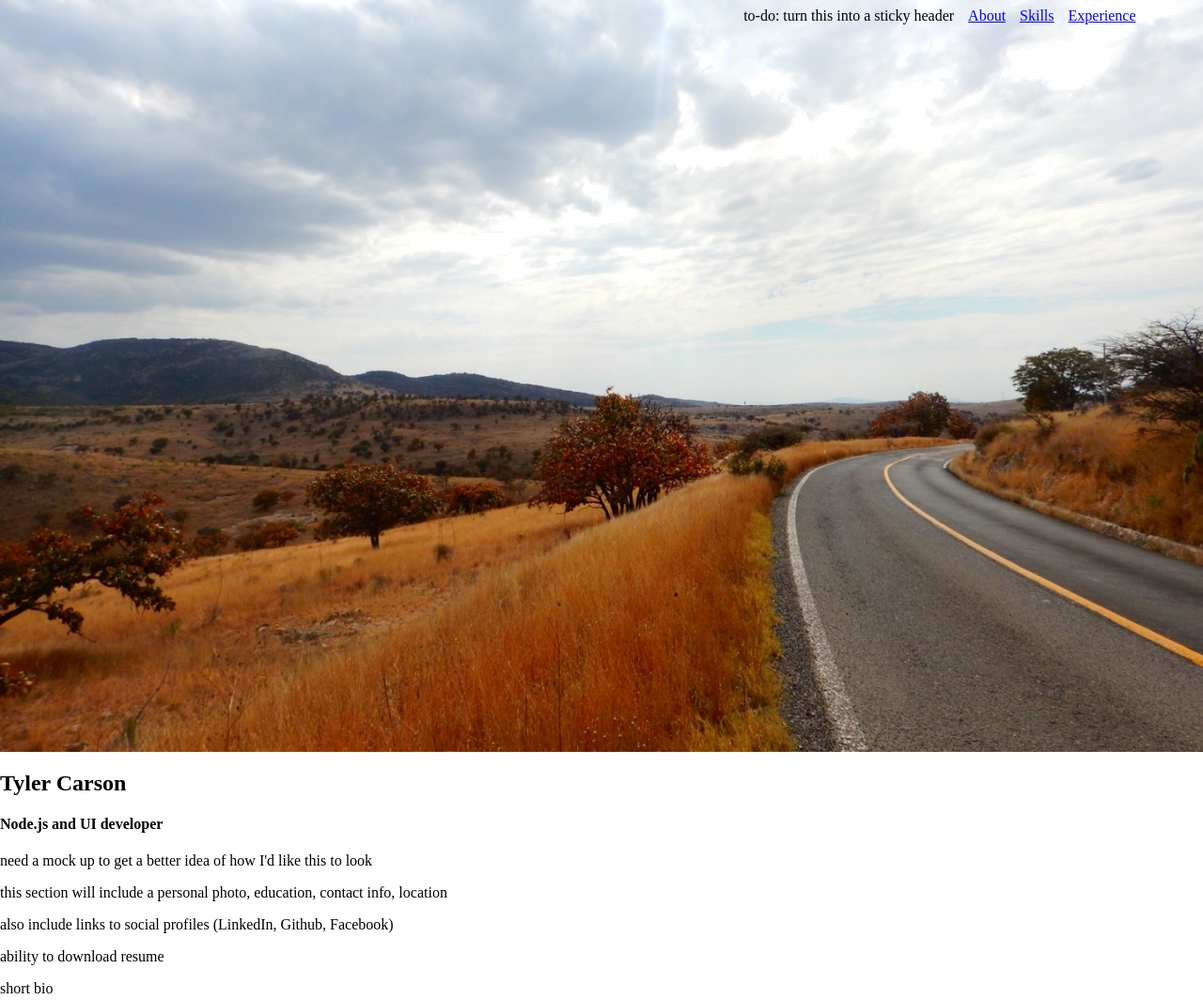
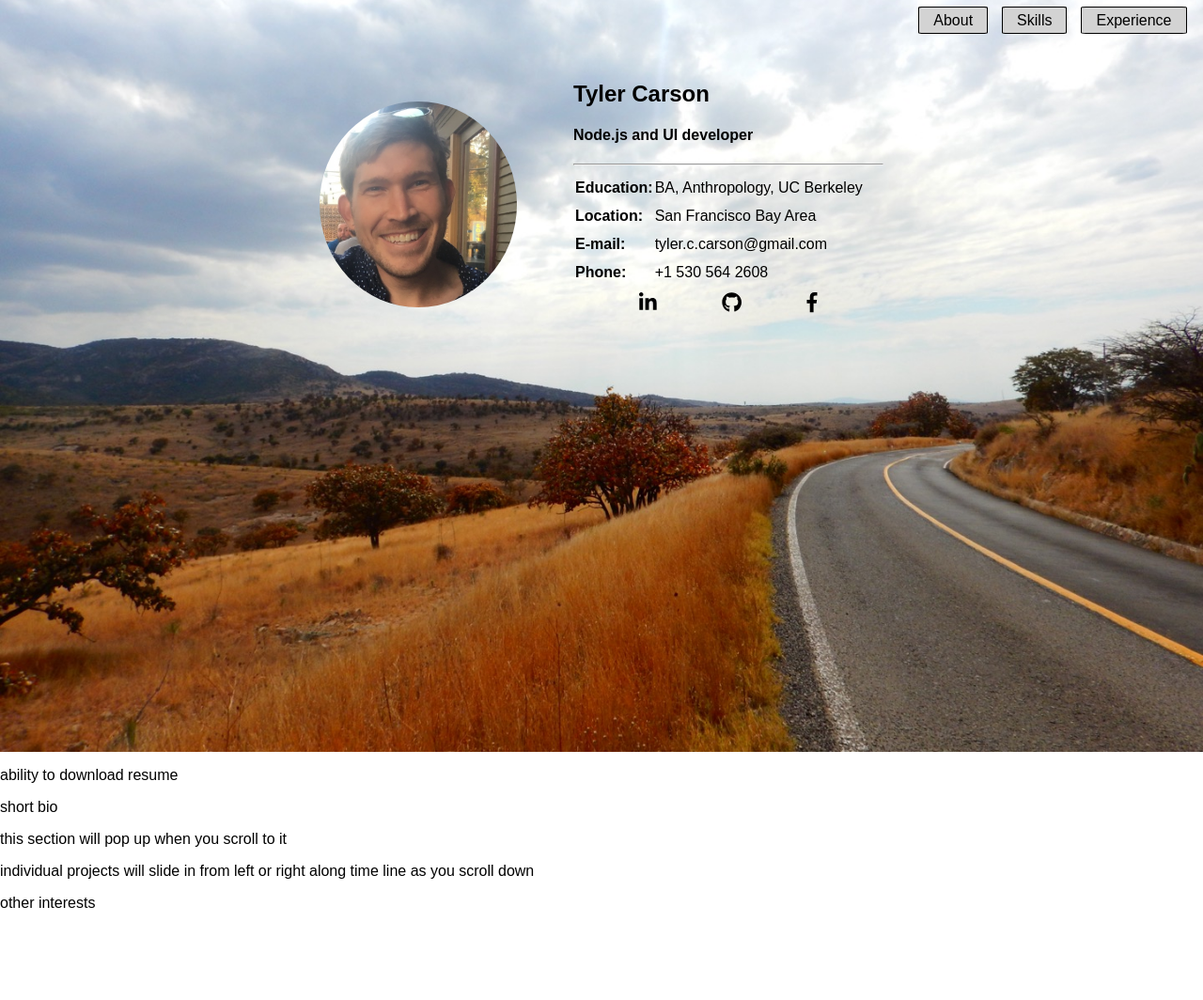
Before and after one commit to tylerccarson/Portfolio, a website: page public/index.html in a window 1280 px wide. Shown: the top 1064 px of the page at 94% size. After the commit the page ends 970 px from the top, so only its background shows below. Drawn offline with Linux system fonts and the light colour scheme.

Commit message:
about me section

```diff
--- a/public/index.html
+++ b/public/index.html
@@ -13,29 +13,64 @@
   <!-- Styles -->
   <link rel="stylesheet" type="text/css" href="style.css">
 
+  <!-- Font Awesome -->
+  <script defer src="https://use.fontawesome.com/releases/v5.0.9/js/all.js" integrity="sha384-8iPTk2s/jMVj81dnzb/iFR2sdA7u06vHJyyLlAd4snFpCl/SnyUjRrbdJsw1pGIl" crossorigin="anonymous"></script>
+
 </head>
 <body>
 
-  <div class="bg">
+  <div class="sticky">
     <nav>
       <ul>
         <li><a href="#experience">Experience</a></li>
         <li><a href="#skills">Skills</a></li>
         <li><a href="#about">About</a></li>
-        <li>to-do: turn this into a sticky header</li>
       </ul>
     </nav>
   </div>
 
-  <div id="about"></div>
+  <div class="bg">
+  </div>
 
-    <h2>Tyler Carson</h2>
-    <h4>Node.js and UI developer</h4>
-    <p>need a mock up to get a better idea of how I'd like this to look</p>
-    <p>this section will include a personal photo, education, contact info, location</p>
-    <p>also include links to social profiles (LinkedIn, Github, Facebook)</p>
-    <p>ability to download resume</p>
-    <p>short bio</p>
+  <div id="about" class="row">
+
+    <div class="column left">
+      <img src="img/profile.jpg">
+    </div>
+
+    <div class="column right">
+      <h2>Tyler Carson</h2>
+      <h4>Node.js and UI developer</h4>
+      <hr>
+      <table>
+        <tr>
+          <td class="bold">Education: </td>
+          <td>BA, Anthropology, UC Berkeley</td>
+        </tr>
+        <tr>
+          <td class="bold">Location: </td>
+          <td>San Francisco Bay Area</td>
+        </tr>
+        <tr>
+          <td class="bold">E-mail: </td>
+          <td>tyler.c.carson@gmail.com</td>
+        </tr>
+        <tr>
+          <td class="bold">Phone: </td>
+          <td>+1 530 564 2608</td>
+        </tr>
+      </table>
+      <div class="social">
+        <a href="https://www.linkedin.com/in/tyler-carson-19702b39/"><i class="fab fa-linkedin-in fa-lg"></i></a>
+        <a href="https://github.com/tylerccarson"><i class="fab fa-github fa-lg"></i></a>
+        <a href="https://www.facebook.com/tyler.carson.1257"><i class="fab fa-facebook-f fa-lg"></i></a>
+      </div>
+    </div>
+
+  </div>
+
+  <p>ability to download resume</p>
+  <p>short bio</p>
 
   <div id="skills">
     <p>this section will pop up when you scroll to it</p>
--- a/public/style.css
+++ b/public/style.css
@@ -1,19 +1,59 @@
 body, html {
   height: 100%;
   margin: 0;
+  font-family: Arial;
+}
+
+li a {
+  color: black;
+  text-decoration: none;
+  background: lightgrey;
+  padding: 5px 15px;
+  border: solid;
+  border-width: 1.5px;
+  border-radius: 5%;
+}
+
+a {
+  text-decoration: none;
+  color: black;
 }
 
 ul {
   -webkit-margin-before: 0;
   -webkit-margin-after: 0;
   list-style-type: none;
-  margin-right: 5%
+  margin-right: 10px
 }
 
 li {
   float: right;
   padding: 2.5px;
-  margin: 5px;
+  margin: 10px 5px;
+}
+
+img {
+  position: relative;
+  width: 100%;
+  margin: 20% 0%;
+  border-radius: 50%;
+}
+
+td {
+  padding: 5px 0px;
+}
+
+.header {
+  padding: 10px 16px;
+  background: #555;
+  color: #f1f1f1;
+}
+
+.sticky {
+  position: fixed;
+  top: 0;
+  width: 100%;
+  z-index: 1;
 }
 
 .bg {
@@ -23,3 +63,46 @@ li {
   background-repeat: no-repeat;
   background-size: cover;
 }
+
+.column {
+  float: left;
+}
+
+.left {
+  width: 35%;
+  margin-right: 5%;
+}
+
+.right {
+  width: 55%;
+  margin-left: 5%;
+}
+
+/* Clear floats after the columns */
+.row:after {
+  content: "";
+  display: table;
+  clear: both;
+}
+
+.bold {
+  font-weight: bold;
+}
+
+.social {
+  display: flex;
+  justify-content: space-evenly;
+  margin: 5px 0px;
+}
+
+#about {
+  position: absolute;
+  top: 5%;
+  left: 50%;
+  -webkit-transform: translateX(-50%);
+  transform: translateX(-50%);
+  padding: 2% 5%;
+  color: black;
+  width: 55%;
+  max-width: 600px;
+}
```
Also changed, not shown: public/img/Profile.JPG (added).
